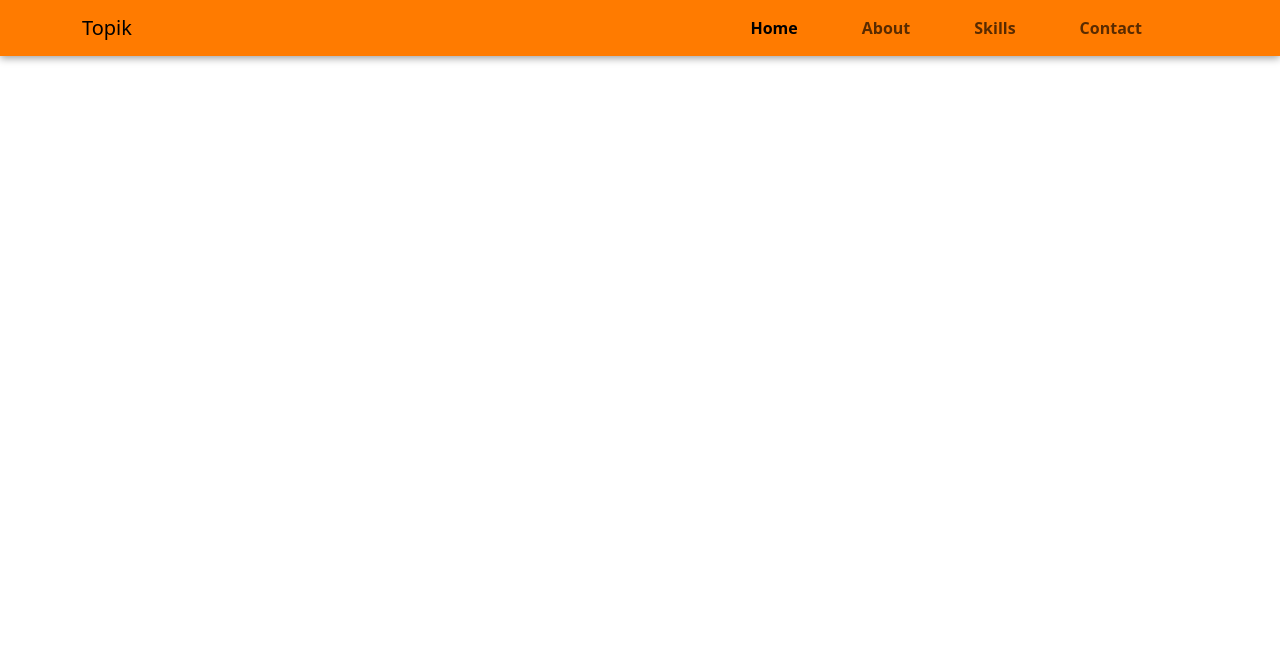
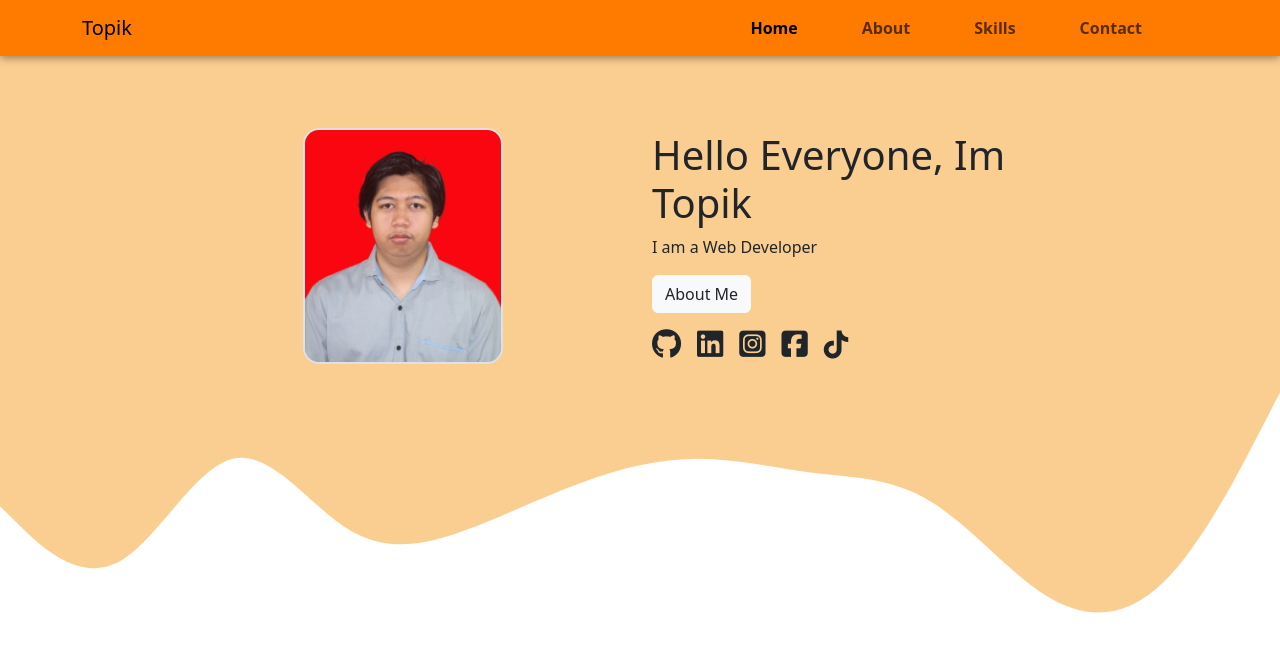
Before and after one commit to topikopek/topikopek.github.io, a plain HTML site: page index.html in a window 1280 px wide. Drawn offline with nearby package versions, Linux system fonts and the light colour scheme.

Commit message:
menambahkan jumbotron

```diff
--- a/index.html
+++ b/index.html
@@ -9,6 +9,10 @@
       rel="stylesheet"
       integrity="sha384-QWTKZyjpPEjISv5WaRU9OFeRpok6YctnYmDr5pNlyT2bRjXh0JMhjY6hW+ALEwIH"
       crossorigin="anonymous"
+    />
+    <link
+      rel="stylesheet"
+      href="https://cdn.jsdelivr.net/npm/bootstrap-icons@1.11.3/font/bootstrap-icons.min.css"
     />
     <link rel="stylesheet" href="style/style.css" />
   </head>
@@ -48,10 +52,74 @@
     </nav>
     <!-- Navbar End -->
 
+    <!-- Create Jumbotron -->
+    <section class="jumbotron">
+      <div class="container">
+        <div class="row align-items-center justify-content-center">
+          <div class="col-md-5 text-center">
+            <img
+              src="img/topik.JPG"
+              alt="Topik"
+              width="200"
+              class="rounded-4 border border-2"
+            />
+          </div>
+          <div class="col-md-5 text-hero">
+            <h1>Hello Everyone, Im Topik</h1>
+            <p>I am a Web Developer</p>
+            <button type="button" class="btn btn-light button-hover">
+              <a href="#" class="text-decoration-none text-dark">About Me</a>
+            </button>
+            <!-- icon -->
+            <div class="icon d-flex align-items-center gap-3 mt-3">
+              <a href="" class="text-dark"
+                ><i class="fa-brands fa-github icon-hover social-icon"></i
+              ></a>
+              <a href="" class="text-dark"
+                ><i class="fa-brands fa-linkedin icon-hover social-icon"></i
+              ></a>
+              <a href="" class="text-dark"
+                ><i
+                  class="fa-brands fa-instagram-square icon-hover social-icon"
+                ></i
+              ></a>
+              <a href="" class="text-dark"
+                ><i
+                  class="fa-brands fa-facebook-square icon-hover social-icon"
+                ></i
+              ></a>
+              <a href="" class="text-dark"
+                ><i class="fa-brands fa-tiktok icon-hover social-tiktok"></i
+              ></a>
+            </div>
+            <!-- icon end -->
+          </div>
+        </div>
+      </div>
+      <!-- Svg Wave -->
+      <svg
+        xmlns="http://www.w3.org/2000/svg"
+        viewBox="0 0 1440 319"
+        class="wave-hero"
+      >
+        <path
+          fill="#ffffff"
+          fill-opacity="1"
+          d="M0,160L21.8,181.3C43.6,203,87,245,131,224C174.5,203,218,117,262,106.7C305.5,96,349,160,393,186.7C436.4,213,480,203,524,186.7C567.3,171,611,149,655,133.3C698.2,117,742,107,785,106.7C829.1,107,873,117,916,122.7C960,128,1004,128,1047,154.7C1090.9,181,1135,235,1178,261.3C1221.8,288,1265,288,1309,245.3C1352.7,203,1396,117,1418,74.7L1440,32L1440,320L1418.2,320C1396.4,320,1353,320,1309,320C1265.5,320,1222,320,1178,320C1134.5,320,1091,320,1047,320C1003.6,320,960,320,916,320C872.7,320,829,320,785,320C741.8,320,698,320,655,320C610.9,320,567,320,524,320C480,320,436,320,393,320C349.1,320,305,320,262,320C218.2,320,175,320,131,320C87.3,320,44,320,22,320L0,320Z"
+        ></path>
+      </svg>
+      <!-- Svg Wave End -->
+    </section>
+    <!-- Jumbotron End -->
+
     <script
       src="https://cdn.jsdelivr.net/npm/bootstrap@5.3.3/dist/js/bootstrap.bundle.min.js"
       integrity="sha384-YvpcrYf0tY3lHB60NNkmXc5s9fDVZLESaAA55NDzOxhy9GkcIdslK1eN7N6jIeHz"
       crossorigin="anonymous"
     ></script>
+    <script
+      src="https://kit.fontawesome.com/90b9ac894e.js"
+      crossorigin="anonymous"
+    ></script>
   </body>
 </html>
--- a/style/style.css
+++ b/style/style.css
@@ -5,3 +5,37 @@ nav {
 .navbar .nav-link {
   font-weight: 650;
 }
+.button-hover {
+  outline: black !important;
+}
+.button-hover:hover {
+  transition: 0.5s;
+}
+.icon {
+  z-index: 2;
+}
+.social-icon {
+  font-size: 30px;
+}
+.social-tiktok {
+  font-size: 28px;
+  margin-top: 2px;
+}
+.icon-hover {
+  transition: 0.5s;
+}
+a .icon-hover:hover {
+  color: #ffffff;
+}
+.jumbotron {
+  background-color: #face91;
+  padding-top: 8rem;
+}
+
+/* breakpoint */
+@media (max-width: 768px) {
+  .text-hero {
+    padding-top: 2rem;
+    padding-left: 2rem;
+  }
+}
```
Also changed, not shown: img/topik.JPG (added).
